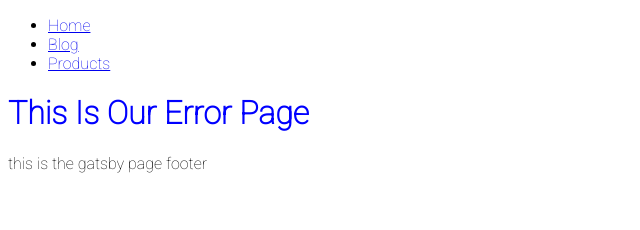
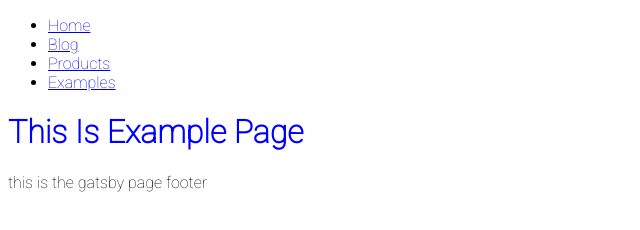
Before and after one commit to hankeliu2015/gatsby-tutorial, a Gatsby site: page /examples in a window 1280 px wide. Before the commit this address had no page. Shown: the whole page, without its empty margins (0-640 px from the left). Built offline with nearby package versions, Linux system fonts and the light colour scheme; Gatsby itself is replaced by a stand-in of ours.

Commit message:
add example folder and page for staticQuery test

```diff
--- a/src/components/Footer.js
+++ b/src/components/Footer.js
@@ -1,5 +1,5 @@
 import React from 'react';
-import { Link } from 'gatsby';
+// import { Link } from 'gatsby';
 
 const Footer = () => {
   return (
--- a/src/components/Navbar.js
+++ b/src/components/Navbar.js
@@ -8,6 +8,7 @@ const Navbar = () => {
         <li><Link to='/'>Home</Link></li>
         <li><Link to='/blog/'>Blog</Link></li>
         <li><Link to='/products'>Products</Link></li>
+        <li><Link to='/examples'>Examples</Link></li>
       </ul>
     </nav>
   )
--- a/src/pages/blog.js
+++ b/src/pages/blog.js
@@ -1,6 +1,6 @@
 
 import React, { Component } from 'react';
-import { Link } from 'gatsby';
+// import { Link } from 'gatsby';
 import Layout from '../components/layout';
 import styles from '../components/blog.module.css'
 
--- /dev/null
+++ b/src/pages/examples.js
@@ -0,0 +1,12 @@
+import React from 'react';
+import Layout from '../components/layout'
+
+const examples = () => {
+  return (
+    <Layout>
+      <h1>This is example page</h1>
+    </Layout>
+  )
+};
+
+export default examples
--- a/src/pages/index.js
+++ b/src/pages/index.js
@@ -1,6 +1,6 @@
 import React from "react";
-import {Link} from 'gatsby';
-import Navbar from '../components/Navbar.js';
+// import {Link} from 'gatsby';
+// import Navbar from '../components/Navbar.js';
 import Layout from '../components/layout';
 import { ExampleButton } from '../components/button.js'
 
```
Also changed, not shown: src/examples/header.js (added).
